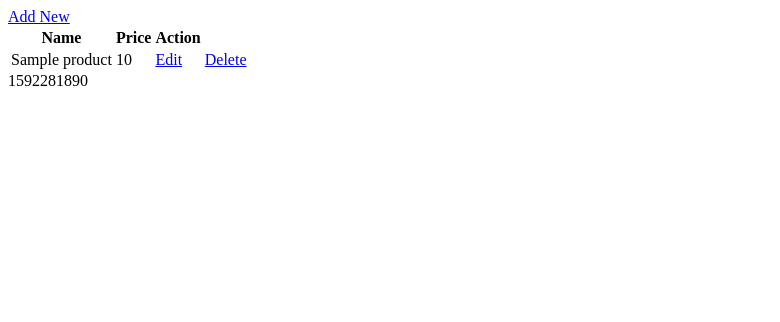
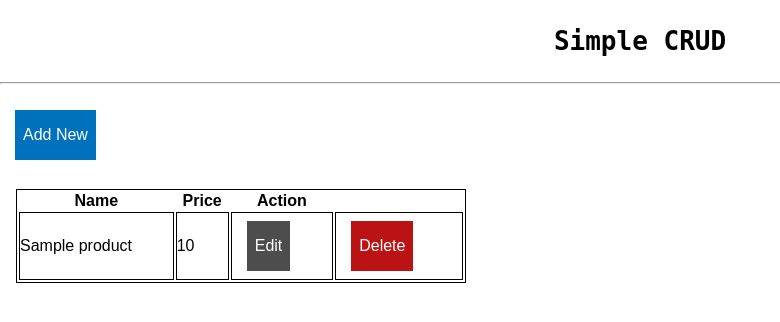
Before and after one commit to OpsAhmad/codeigniter4_simple_crud, a CodeIgniter 4 app: the page made by app/Views/product_view.php in a window 1280 px wide. Shown: the top 322 px of the page, without its empty margins (0-780 px from the left). Run offline with PHP 8.4 and a stand-in for CodeIgniter, Linux system fonts and the light colour scheme; the template is opened without the code that fills it: most values are stand-ins (such as "Sample title", 1, 10 or a date in 2020); some libraries are stand-ins or nearby versions.

Commit message:
new update
update ui

```diff
--- a/app/Views/product_view.php
+++ b/app/Views/product_view.php
@@ -6,10 +6,18 @@
     <meta name="viewport" content="width=device-width, initial-scale=1.0">
     <meta http-equiv="X-UA-Compatible" content="ie=edge">
     <title>Product List</title>
+    <link rel="stylesheet" href="/css/style.css">
 </head>
 
 <body>
-    <a href="/product/add_new">Add New</a>
+    <div>
+        <h1>Simple CRUD</h1>
+    </div>
+    <hr>
+    <br>
+    <a class="btn primary" href="/product/add_new">Add New</a>
+    <br>
+    <br>
     <table>
         <thead>
             <tr>
@@ -23,9 +31,9 @@
                 <tr>
                     <td><?= $row['product_name']; ?></td>
                     <td><?= $row['product_price']; ?></td>
-                    <td><a href="/product/edit/<?= $row['product_id']; ?>">Edit</a></td>
+                    <td><a href="/product/edit/<?= $row['product_id']; ?>" class="btn secondary">Edit</a></td>
                     <td>
-                        <a href="/product/delete/<?= $row['product_id']; ?>">Delete</a>
+                        <a href="/product/delete/<?= $row['product_id']; ?>" class="btn danger" onclick="return confirm('Apa anda yakin ingin menghapus?');">Delete</a>
                     </td>
                 </tr>
             <?php endforeach; ?>
@@ -33,6 +41,5 @@
     </table>
 </body>
 
-<?= time() ?>
 
 </html>
--- /dev/null
+++ b/public/css/style.css
@@ -0,0 +1,50 @@
+* {
+  padding: 0;
+  margin: 0;
+  scroll-behavior: smooth;
+  font-family: Arial, Helvetica, sans-serif;
+}
+div {
+  width: 100%;
+}
+h1 {
+  font-family: monospace;
+  margin: 1em auto;
+  text-align: center;
+}
+a {
+  text-decoration: none;
+  margin: 0.5em 15px;
+  color: rgb(103, 103, 248);
+  display: inline-block;
+}
+.btn {
+  background: rgb(0, 113, 189);
+  color: #ffff;
+  padding: 1em 0.5em;
+}
+.btn.secondary {
+  background: rgb(77, 77, 77);
+}
+.btn.danger {
+  background: rgb(187, 19, 19);
+}
+table {
+  margin: 0.2em 1em;
+  min-width: 450px;
+}
+table,
+tr,
+td {
+  border: 1px solid black;
+}
+input[type="text"] {
+  width: 100%;
+  padding: 12px 20px;
+  margin: 8px 0;
+  box-sizing: border-box;
+}
+div.center {
+  width: 480px;
+  margin: auto;
+}
```
Also changed, not shown: app/Views/add_product_view.php (+13 -5 lines), app/Views/edit_product_view.php (+15 -6 lines).
